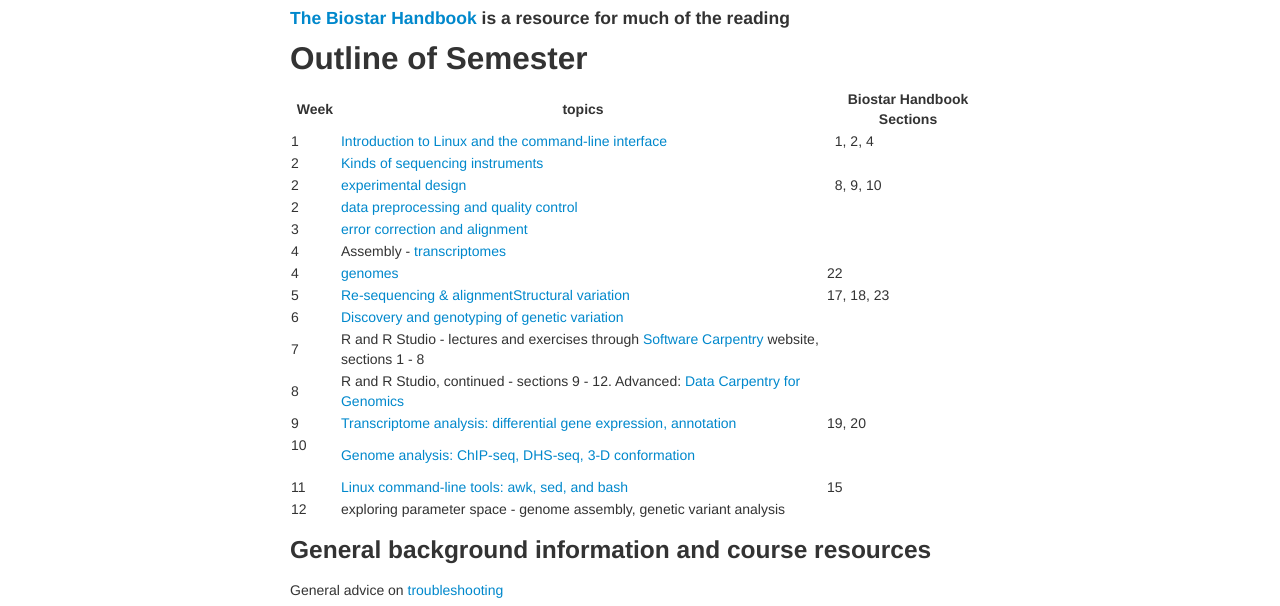
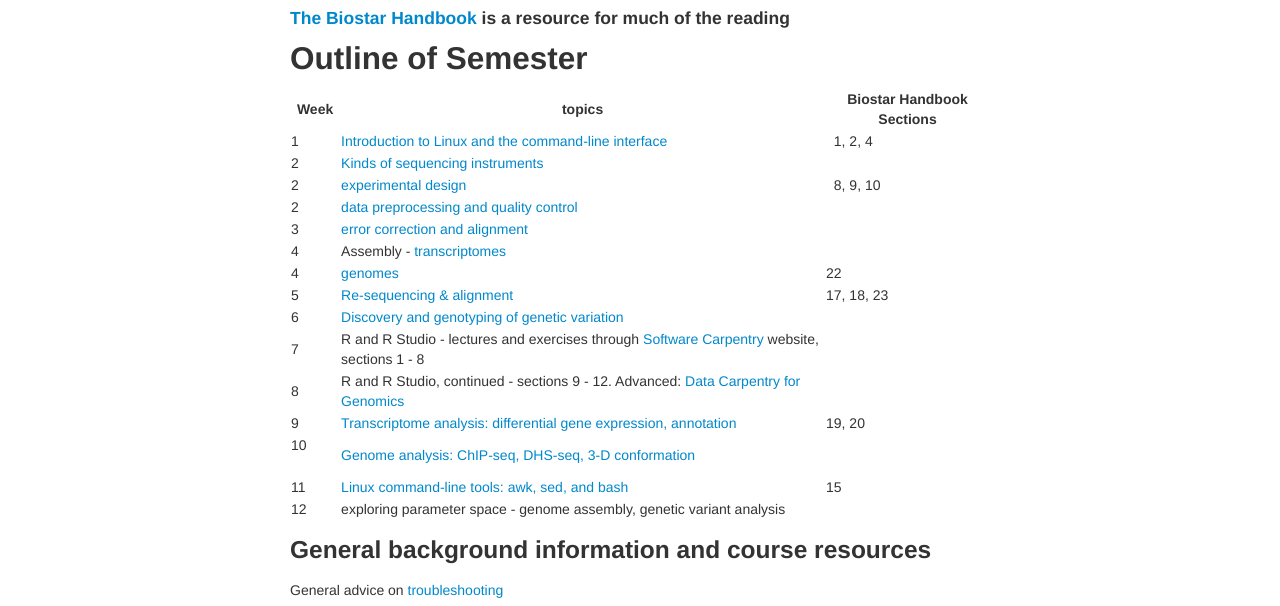
Before and after one commit to rwhetten/BIT815, a Jekyll site: the page built from index.md, in a window 1280 px wide. Shown: the part 254-860 px from the top of the page. Built offline with Jekyll 4.4.1, drawn with Linux system fonts in a browser that asks for light colours; our own code applies the rules of GitHub Pages for plain Markdown files.

Commit message:
Update index.md

```diff
--- a/index.md
+++ b/index.md
@@ -10,20 +10,20 @@
 
 Week          | topics      | Biostar Handbook Sections
 ------------- | ------------|--------------------------
-  1           | [Introduction to Linux and the command-line interface](IntroductionToLinux.html) |  1, 2, 4
+  1           | [Introduction to Linux and the command-line interface](pages/IntroductionToLinux.html) |  1, 2, 4
   2           | [Kinds of sequencing instruments](https://www.biostarhandbook.com/instruments/sequencing-instruments.html)|
-  2           | [experimental design](ExperimentalDesign.html)  |   8, 9, 10
-  2           | [data preprocessing and quality control](DataPreprocessing_QualityControl.html) |
-  3           | [error correction and alignment](ErrorCorrectionAlignment.html) |
-  4           | Assembly - [transcriptomes](TranscriptomeAssembly.html) |
-  4           | [genomes](GenomeSequencingAssembly.html)  | 22
-  5           | [Re-sequencing & alignment](ResequencingAndAlignment.html)[Structural variation](GenomeAnalysis_ChIP-seqDHS-seq3-Dconformation.html) | 17, 18, 23
-  6           | [Discovery and genotyping of genetic variation](DiscoveryGenotypingGeneticVariation.html) |
+  2           | [experimental design](pages/ExperimentalDesign.html)  |   8, 9, 10
+  2           | [data preprocessing and quality control](pages/dataQC.html) |
+  3           | [error correction and alignment](pages/ErrorCorrectionAlignment.html) |
+  4           | Assembly - [transcriptomes](pages/TranscriptomeAssembly.html) |
+  4           | [genomes](pages/GenomeSequencingAssembly.html)  | 22
+  5           | [Re-sequencing & alignment](pages/ResequencingAndAlignment.html)| 17, 18, 23
+  6           | [Discovery and genotyping of genetic variation](pages/DiscoveryGenotypingGeneticVariation.html) |
   7           | R and R Studio - lectures and exercises through [Software Carpentry](http://swcarpentry.github.io/r-novice-gapminder/) website, sections 1 - 8 |
   8           | R and R Studio, continued - sections 9 - 12. Advanced: [Data Carpentry for Genomics](http://www.datacarpentry.org/lessons/#genomics-workshop) |
-  9           | [Transcriptome analysis: differential gene expression, annotation](TranscriptomeAnalysis.html) | 19, 20
-  10          | [Genome analysis: ChIP-seq, DHS-seq, 3-D conformation](GenomeAnalysis_ChIP-seqDHS-seq3-Dconformation.html) |
-  11          | [Linux command-line tools: awk, sed, and bash](Awk_Sed_Bash_Exercises.html) | 15
+  9           | [Transcriptome analysis: differential gene expression, annotation](pages/TranscriptomeAnalysis.html) | 19, 20
+  10          | [Genome analysis: ChIP-seq, DHS-seq, 3-D conformation](pages/GenomeAnalysis_ChIP-seqDHS-seq3-Dconformation.html) |
+  11          | [Linux command-line tools: awk, sed, and bash](pages/Awk_Sed_Bash_Exercises.html) | 15
   12          | exploring parameter space - genome assembly, genetic variant analysis |
 
 
```
